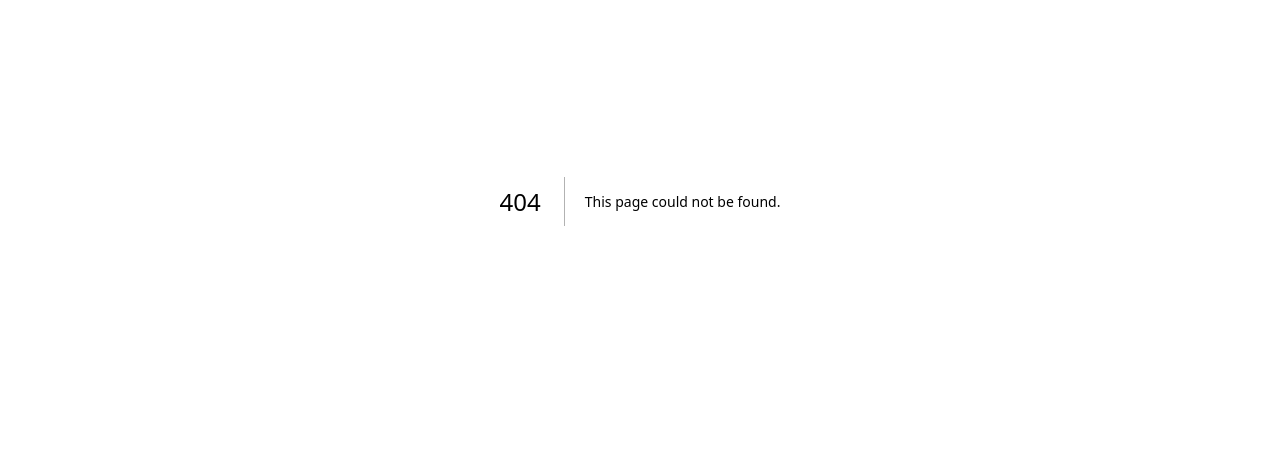
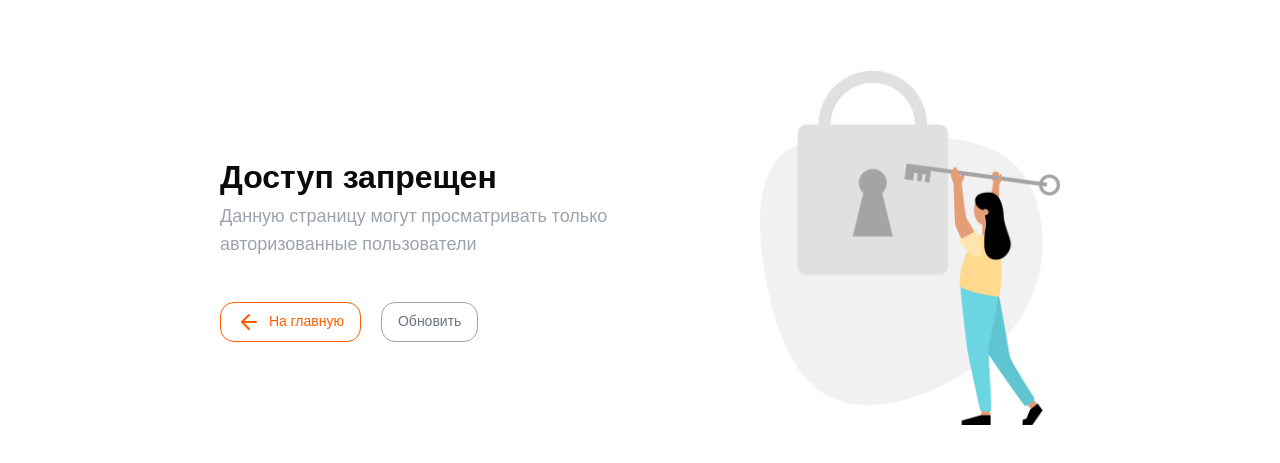
Before and after one commit to PerpetuumG/next_pizza_archakov, a Next.js app: page /not-auth in a window 1280 px wide. Before the commit this address had no page. Shown: the part 199-662 px from the top of the page. Built offline with nearby package versions, Linux system fonts and the light colour scheme; no server answers; the database is empty.

Commit message:
infoBlock, notAuth

```diff
--- /dev/null
+++ b/app/(root)/not-auth/page.tsx
@@ -0,0 +1,13 @@
+import { InfoBlock } from '@/shared/components';
+
+export default function UnauthorizedPage() {
+  return (
+    <div className={'flex flex-col items-center justify-center mt-40'}>
+      <InfoBlock
+        title={'Доступ запрещен'}
+        text={'Данную страницу могут просматривать только авторизованные пользователи'}
+        imageUrl={'/assets/images/lock.png'}
+      />
+    </div>
+  );
+}
--- a/app/(root)/profile/page.tsx
+++ b/app/(root)/profile/page.tsx
@@ -1,5 +1,5 @@
 import { redirect } from 'next/navigation';
-import { getUserSession } from '@/shared/lib';
+import { getUserSession } from '@/shared/lib/get-user-session';
 
 export default async function ProfilePage() {
   const session = await getUserSession();
--- a/shared/components/shared/index.ts
+++ b/shared/components/shared/index.ts
@@ -34,3 +34,4 @@ export * from './form';
 export * from './checkout';
 export * from './email-templates';
 export { ProfileButton } from './profile-button';
+export { InfoBlock } from './info-block';
--- /dev/null
+++ b/shared/components/shared/info-block.tsx
@@ -0,0 +1,42 @@
+import React from 'react';
+import { Button } from '../ui/button';
+import { ArrowLeft } from 'lucide-react';
+import { Title } from './title';
+import Link from 'next/link';
+import { cn } from '@/shared/lib/utils';
+
+interface Props {
+  title: string;
+  text: string;
+  className?: string;
+  imageUrl?: string;
+}
+
+export const InfoBlock: React.FC<Props> = ({ className, title, text, imageUrl }) => {
+  return (
+    <div className={cn(className, 'flex items-center justify-between w-[840px] gap-12')}>
+      <div className='flex flex-col'>
+        <div className='w-[445px]'>
+          <Title size='lg' text={title} className='font-extrabold' />
+          <p className='text-gray-400 text-lg'>{text}</p>
+        </div>
+
+        <div className='flex gap-5 mt-11'>
+          <Link href='/'>
+            <Button variant='outline' className='gap-2'>
+              <ArrowLeft />
+              На главную
+            </Button>
+          </Link>
+          <a href=''>
+            <Button variant='outline' className='text-gray-500 border-gray-400 hover:bg-gray-50'>
+              Обновить
+            </Button>
+          </a>
+        </div>
+      </div>
+
+      <img src={imageUrl} alt={title} width={300} />
+    </div>
+  );
+};
```
